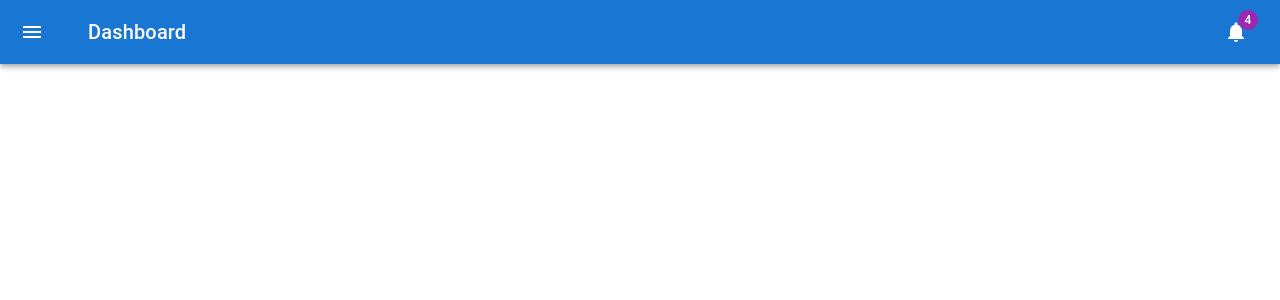
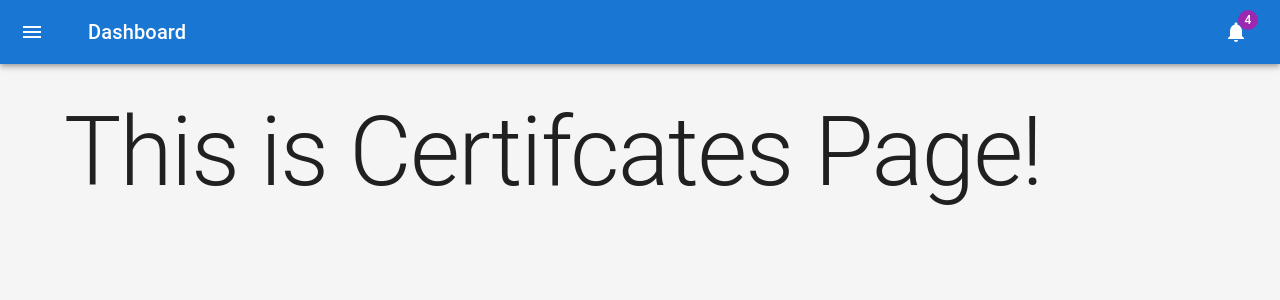
Before and after one commit to yizhong187/H4G, a React (Vite) app in the folder frontend/: page /certificates in a window 1280 px wide. Shown: the top 300 px of the page. Built offline with nearby package versions, Linux system fonts and the light colour scheme.

Commit message:
trying out container; toolbar necessary to stop it from clipping in the top

```diff
--- a/frontend/src/pages/CertificatesPage.tsx
+++ b/frontend/src/pages/CertificatesPage.tsx
@@ -1,6 +1,31 @@
+import {
+  Box,
+  Container,
+  Grid,
+  Paper,
+  Toolbar,
+  Typography,
+} from "@mui/material";
 const CertificatesPage: React.FC = () => {
-
-  return <div>This is the Certificates page</div>
-}
+  return (
+    <Box
+      component="main"
+      sx={{
+        backgroundColor: (theme) =>
+          theme.palette.mode === "light"
+            ? theme.palette.grey[100]
+            : theme.palette.grey[900],
+        flexGrow: 1,
+        height: "100vh",
+        overflow: "auto",
+      }}
+    >
+      <Toolbar />
+      <Container maxWidth="lg" sx={{ mt: 4, mb: 4 }}>
+        <Typography variant="h1">This is Certifcates Page!</Typography>
+      </Container>
+    </Box>
+  );
+};
 
 export default CertificatesPage;
```
